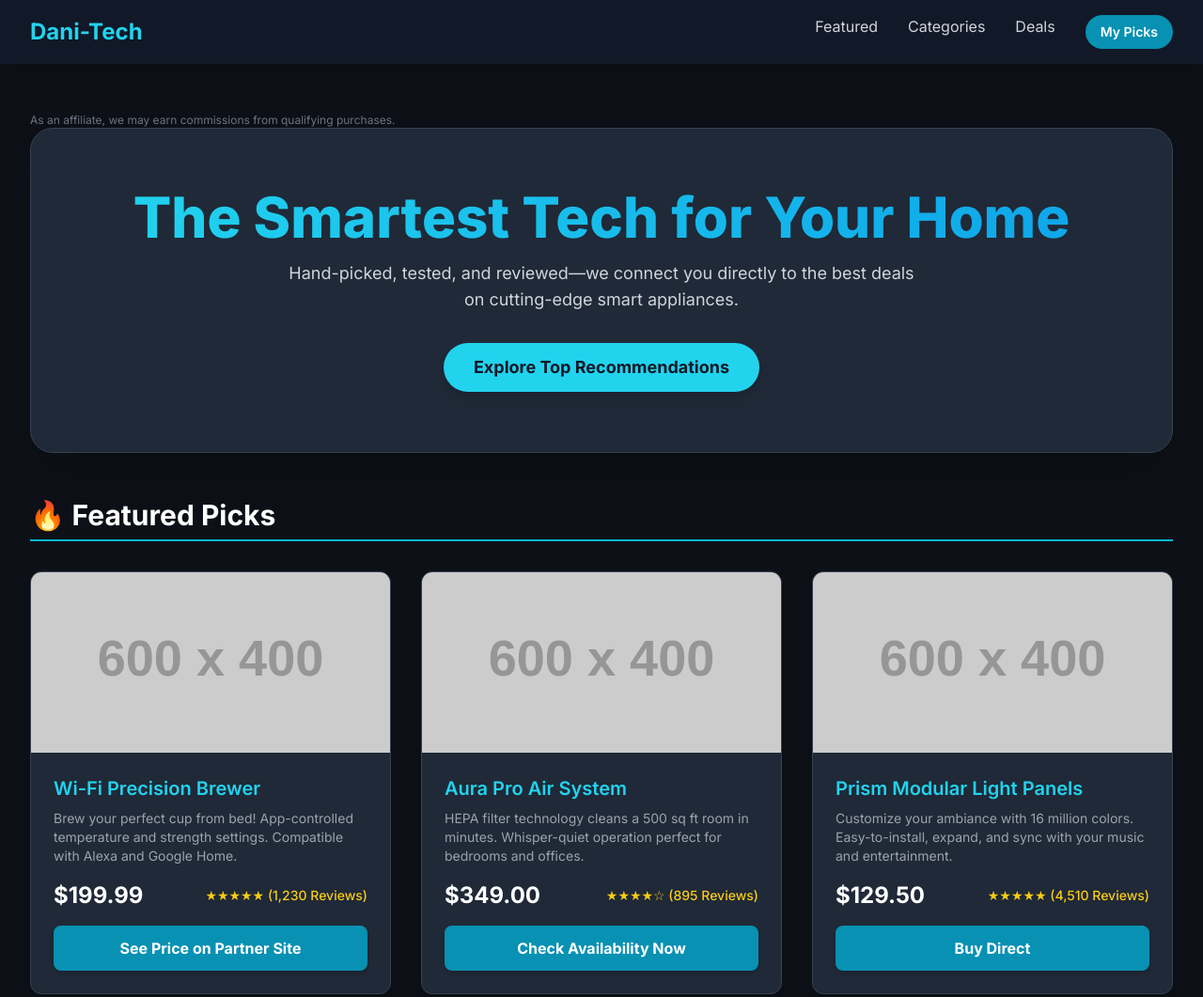
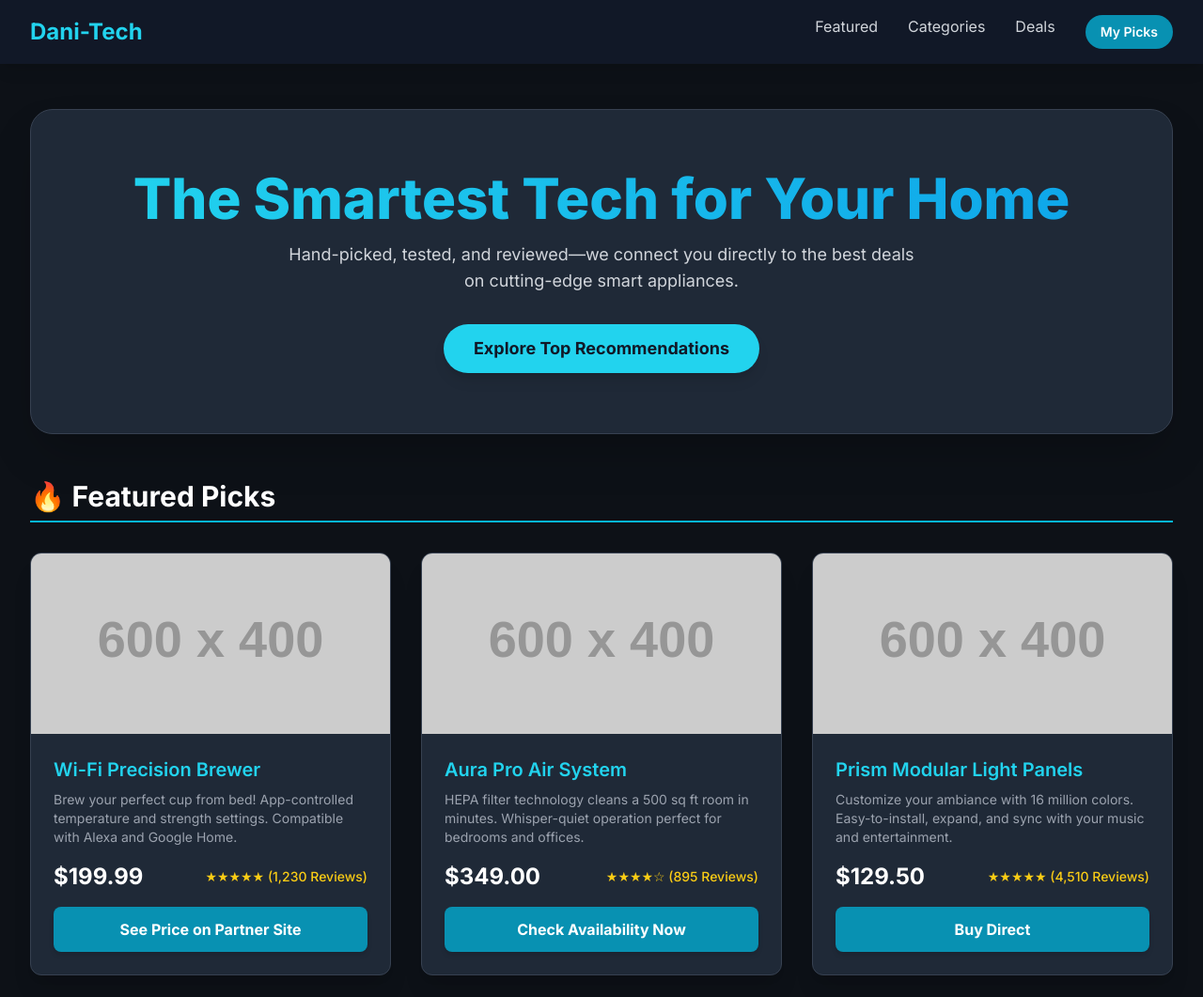
Before and after one commit to Apie2c/recomproducts, a plain HTML site: page index.html in a window 1280 px wide. Shown: the top 1061 px of the page at 94% size. Drawn offline with nearby package versions, Linux system fonts and the light colour scheme; placeholder pictures from the web are drawn by us.

Commit message:
Update index.html

```diff
--- a/index.html
+++ b/index.html
@@ -48,8 +48,6 @@
     </header>
 
     <main class="max-w-7xl mx-auto px-4 sm:px-6 lg:px-8 py-12">
-
-    <p class="text-xs text-gray-500 mt-1">As an affiliate, we may earn commissions from qualifying purchases.</p>
 
         <!-- HOME PAGE CONTENT -->
         <div id="home-page" class="space-y-12">
```
